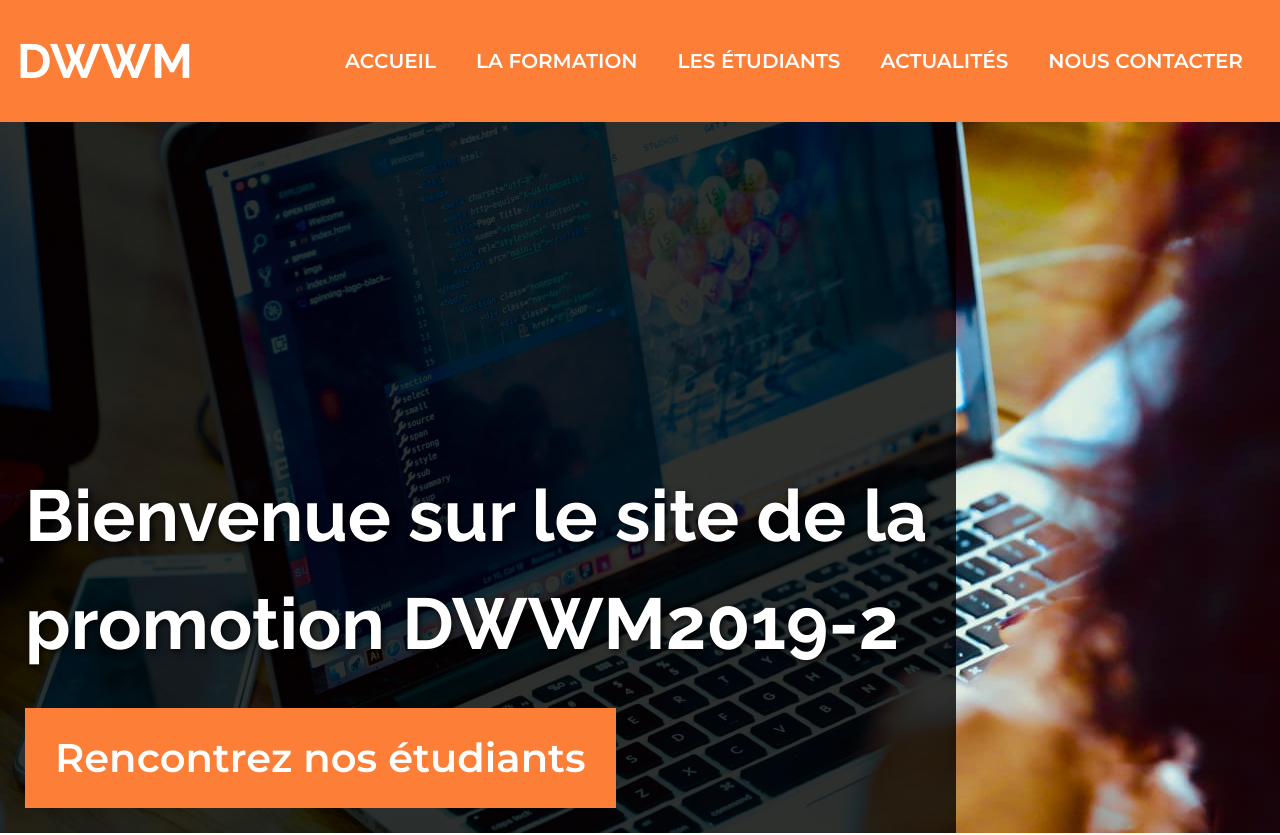
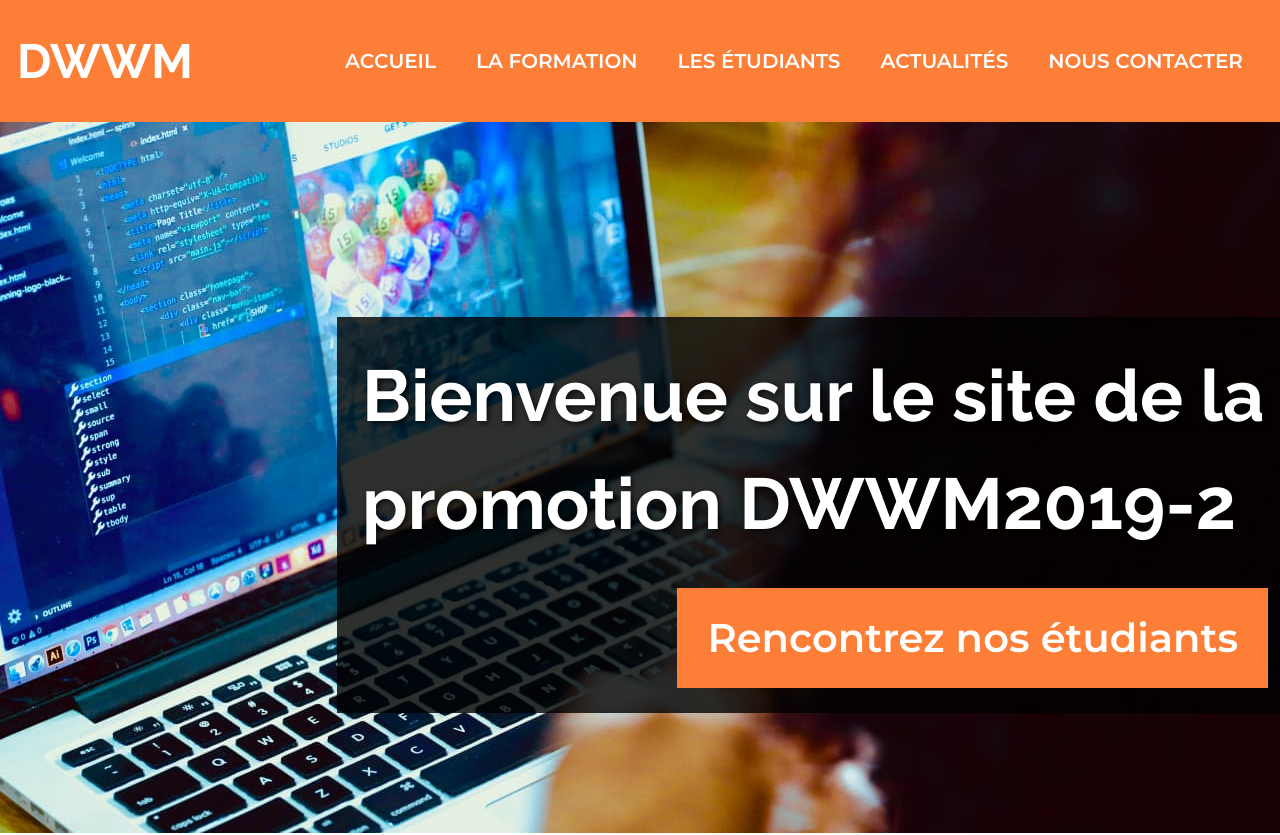
Before and after one commit to GaelCantet/ecfhtmlcss, a plain HTML site: page index.html in a window 1280 px wide. Shown: the top 835 px of the page. Drawn offline with Linux system fonts and the light colour scheme.

Commit message:
hero responsive et correction card-text

```diff
--- a/css/style.css
+++ b/css/style.css
@@ -151,8 +151,9 @@ p {
 	display: flex;
 	flex-direction: column;
 	justify-content: space-between;
-	height: 100%;
+	flex-grow: 1;
 	padding: 2.4rem 1.6rem;
+	overflow-y: hidden;
 }
 
 .card-date {
@@ -251,6 +252,7 @@ p {
 
 .menu-list {
 	position: absolute;
+	z-index: 10;
 	top: 100%;
 	left: 0;
 	right: 0;
@@ -306,7 +308,8 @@ p {
 .hero {
 	position: relative;
 	background-image: url(../img/home-hero.jpg);
-	min-height: 71.1rem;
+	background-size: cover;
+	background-position: center;
 }
 
 @media (min-resolution: 144dpi) {
@@ -316,15 +319,11 @@ p {
 }
 
 .hero-content {
-	position: absolute;
-	top: 0;
-	right: 0;
-	bottom: 0;
-	left: 0;
 	display: flex;
 	flex-direction: column;
 	justify-content: flex-end;
-	max-width: 95.6rem;
+	margin-left: -1.5rem;
+	margin-right: -1.5rem;
 	padding: 2.5rem;
 	background-color: rgba(0,0,0,.8);
 }
@@ -339,16 +338,45 @@ p {
 }
 
 .hero-link {
-	display: inline;
+	margin-left: auto;
 	max-width: max-content;
 	padding: 2rem 3rem;
-	font-size: 3.2rem;
+	font-size: 2.8rem;
 	font-weight: 600;
 	background-color: var(--primary);
 	color: #fff;
+	transition: .3s;
+}
+
+.hero-link:hover,
+.hero-link:focus {
+	background-color: #fff;
+	color: var(--primary);
 }
 
 @media screen and (min-width: 48em) {
+
+	.hero {
+		position: static;
+		min-height: 71.1rem;
+	}
+
+	.hero .container {
+		position: relative;
+		min-height: 71.1rem;
+	}
+
+	.hero-content {
+		position: absolute;
+		left: 0;
+		right: 0;
+		height: 100%;
+		max-width: 95.6rem;
+		left: auto;
+		bottom: 12rem;
+		height: auto;
+	}
+
 	.hero-title {
 		font-size: 7.2rem;
 	}
```
